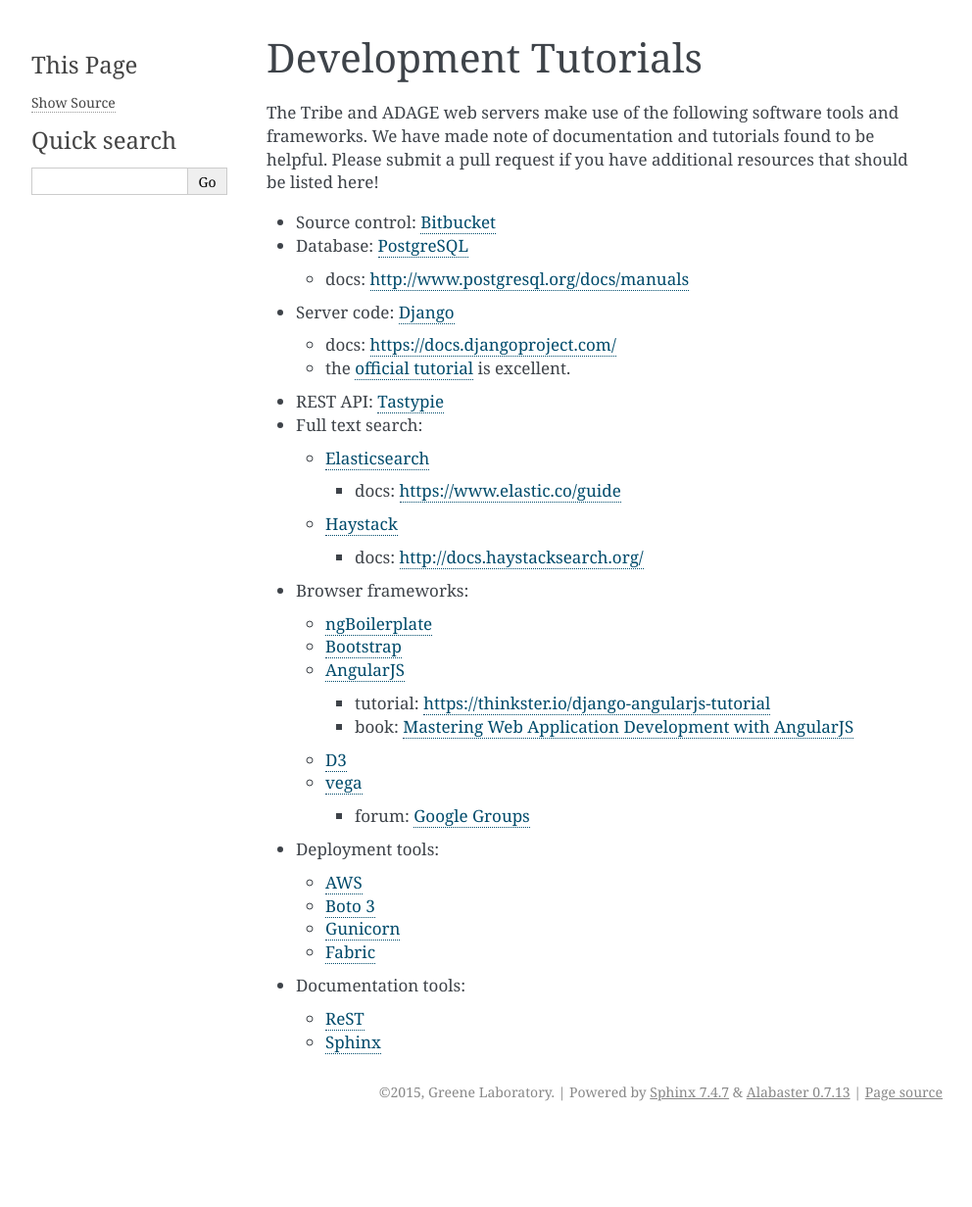
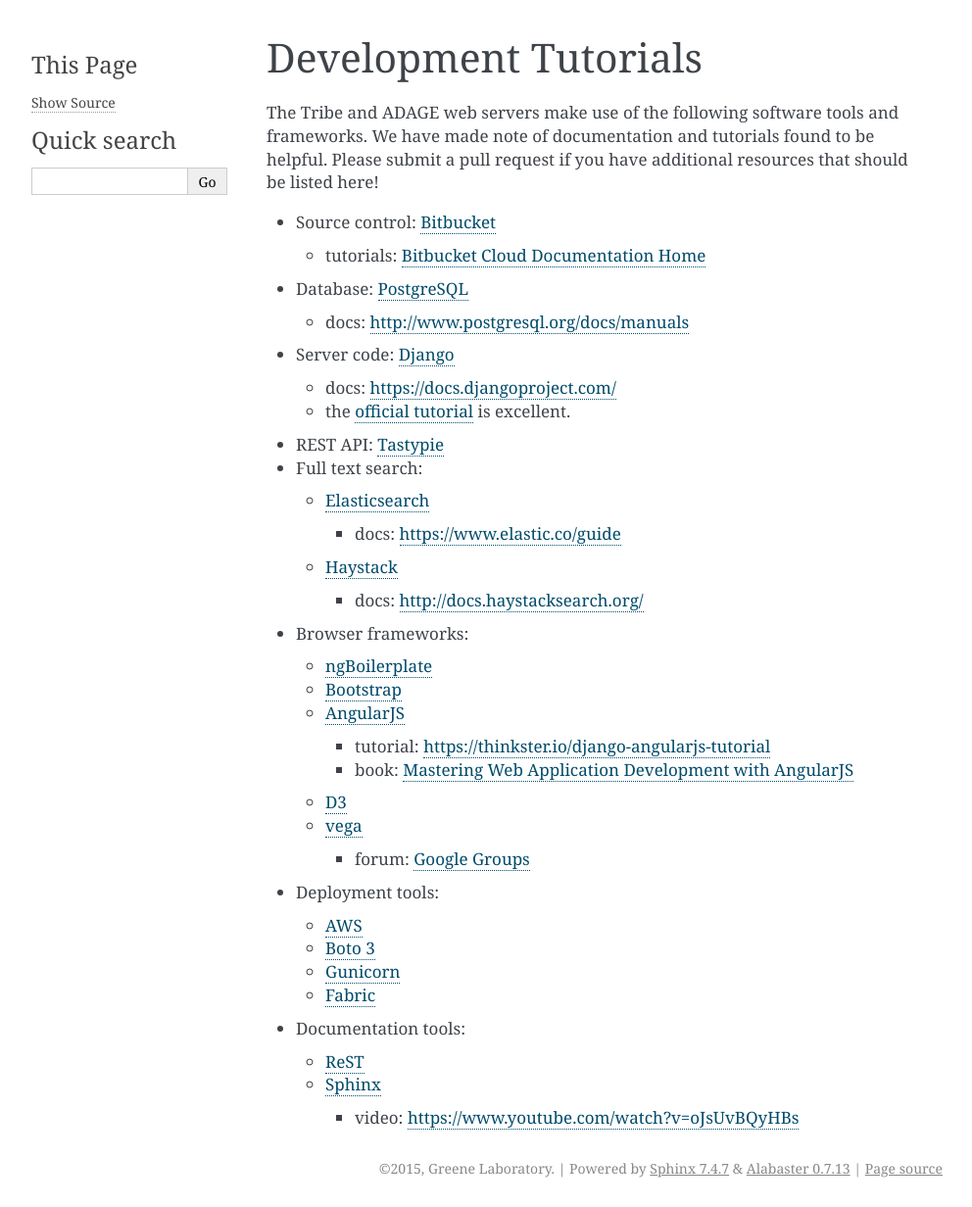
Before and after one commit to greenelab/onboarding, a Sphinx documentation site: the page built from source/development_tutorials.rst, in a window 1280 px wide. Shown: the whole page at 98% size, without its empty margins (148-1140 px from the left). Built offline with Sphinx 7.4.7, drawn with Linux system fonts in a browser that asks for light colours; before the commit the page ends 1154 px from its top, so only the background shows below that.

Commit message:
add links from Rene

```diff
--- a/source/development_tutorials.rst
+++ b/source/development_tutorials.rst
@@ -7,6 +7,10 @@
 should be listed here!
 
 * Source control: `Bitbucket <http://bitbucket.org/greenelab/>`_
+
+  * tutorials: `Bitbucket Cloud Documentation Home
+    <https://confluence.atlassian.com/bitbucket/>`_
+
 * Database: `PostgreSQL <http://www.postgresql.org>`_
 
   * docs: http://www.postgresql.org/docs/manuals
@@ -55,3 +59,5 @@
 
   * `ReST <http://docutils.sourceforge.net/rst.html>`_
   * `Sphinx <http://sphinx-doc.org>`_
+
+    * video: https://www.youtube.com/watch?v=oJsUvBQyHBs
```
